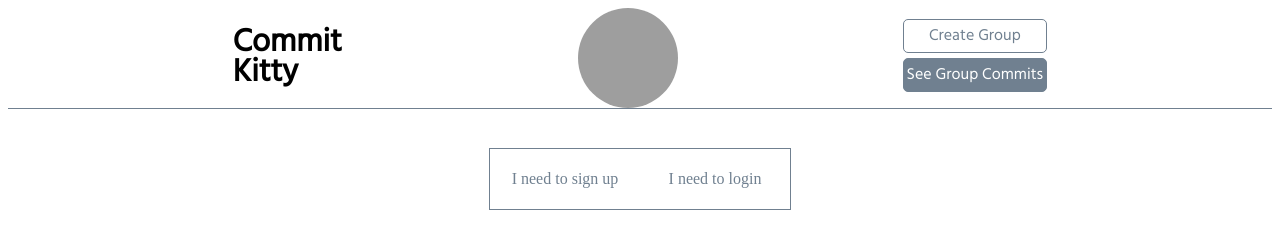
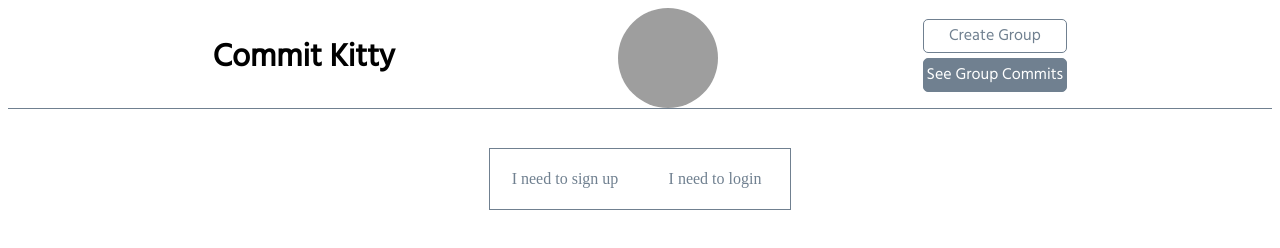
Before and after one commit to Fully-Committed/Fully-Committed, a React app: page /auth in a window 1280 px wide. Built offline with nearby package versions, Linux system fonts and the light colour scheme; grey boxes are pictures that could not be loaded.

```diff
--- a/src/components/header/Header.css
+++ b/src/components/header/Header.css
@@ -36,3 +36,14 @@
   }
 
 }
+
+@media (min-width: 950px) {
+
+ header {
+   h1 {
+     width: 200px
+   }
+ }
+
+
+}
```
